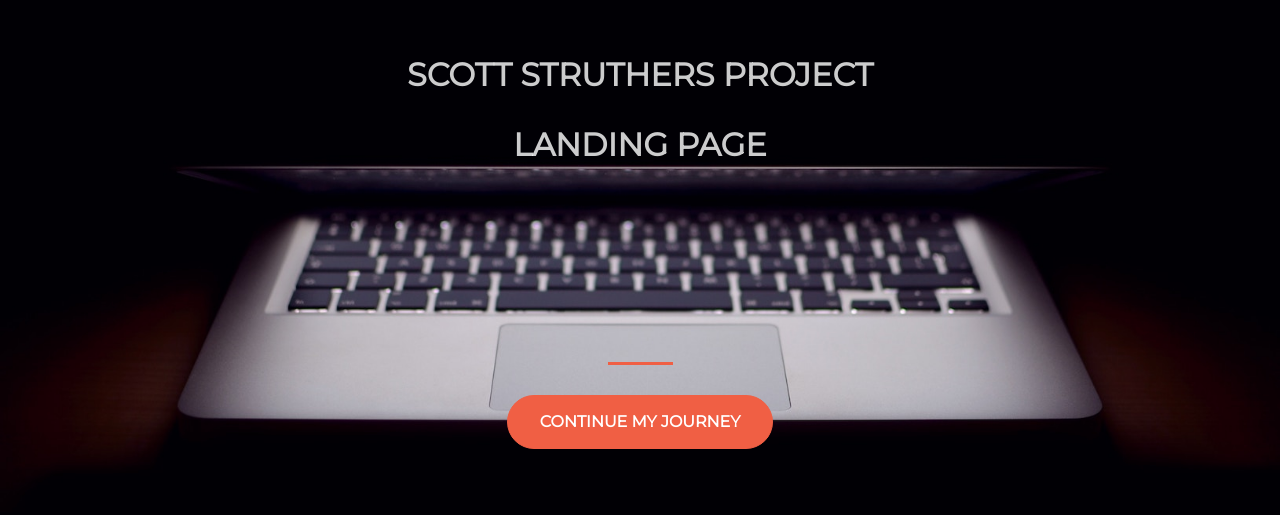
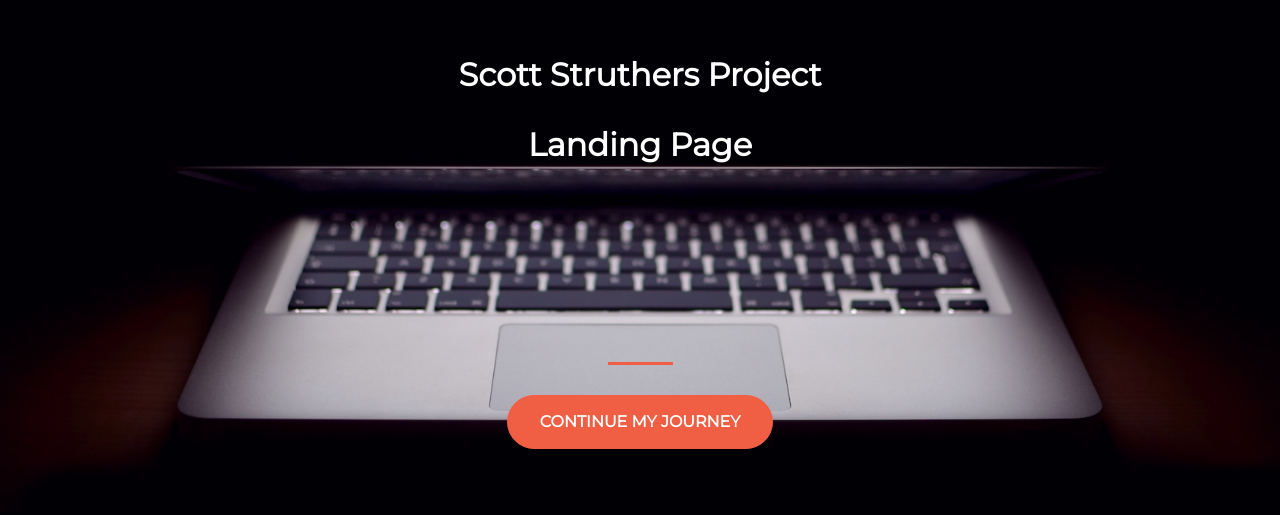
Before and after one commit to Scottstruthers/Scottstruthers.github.io, a plain HTML site: page index.html in a window 1280 px wide. Shown: the part 147-662 px from the top of the page. Drawn offline with nearby package versions, Linux system fonts and the light colour scheme.

Commit message:
Update index.html

```diff
--- a/index.html
+++ b/index.html
@@ -18,7 +18,7 @@
       <div class="container my-auto">
         <div class="row">
           <div class="col-lg-12 my-auto">
-            <h1 class="text-uppercase faded">
+            <h1 class="animated lightSpeedIn">
               <strong>Scott Struthers Project<br> <br>Landing Page</strong>
             </h1>
             <hr>
```
